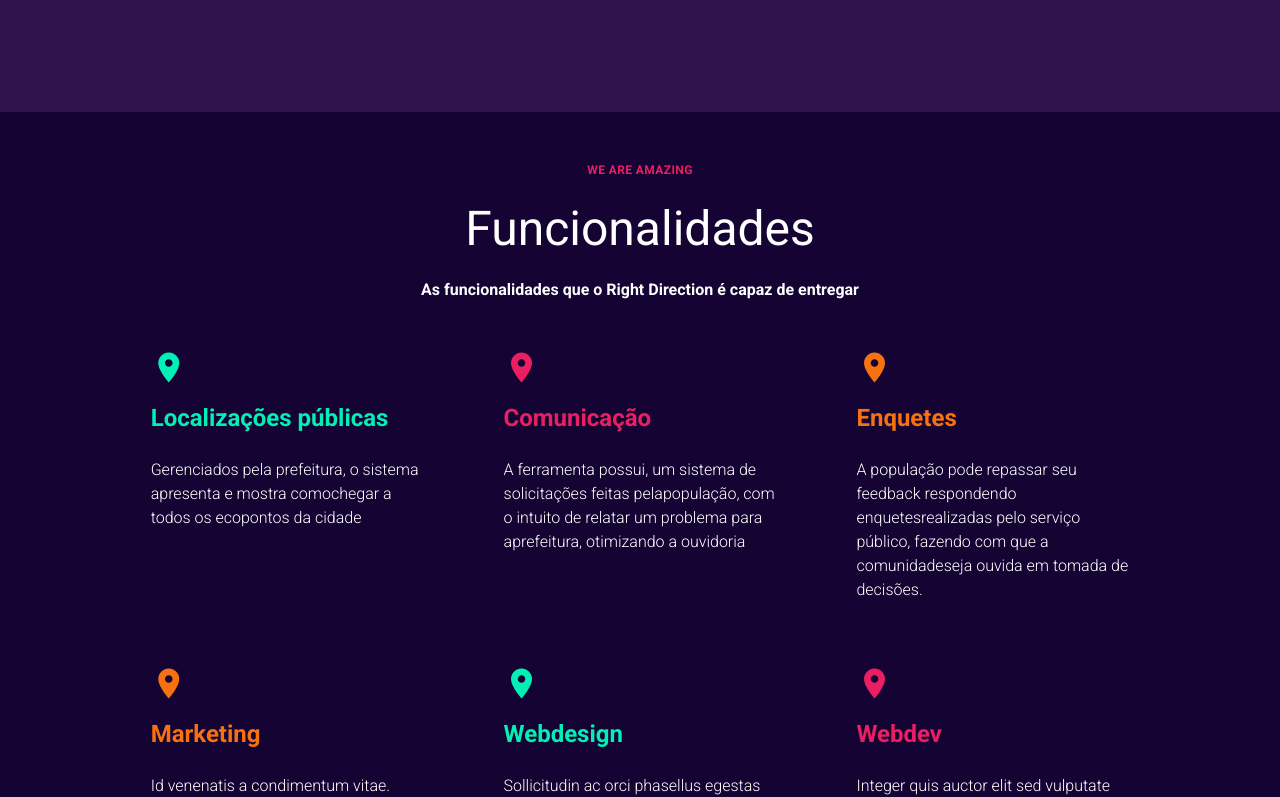
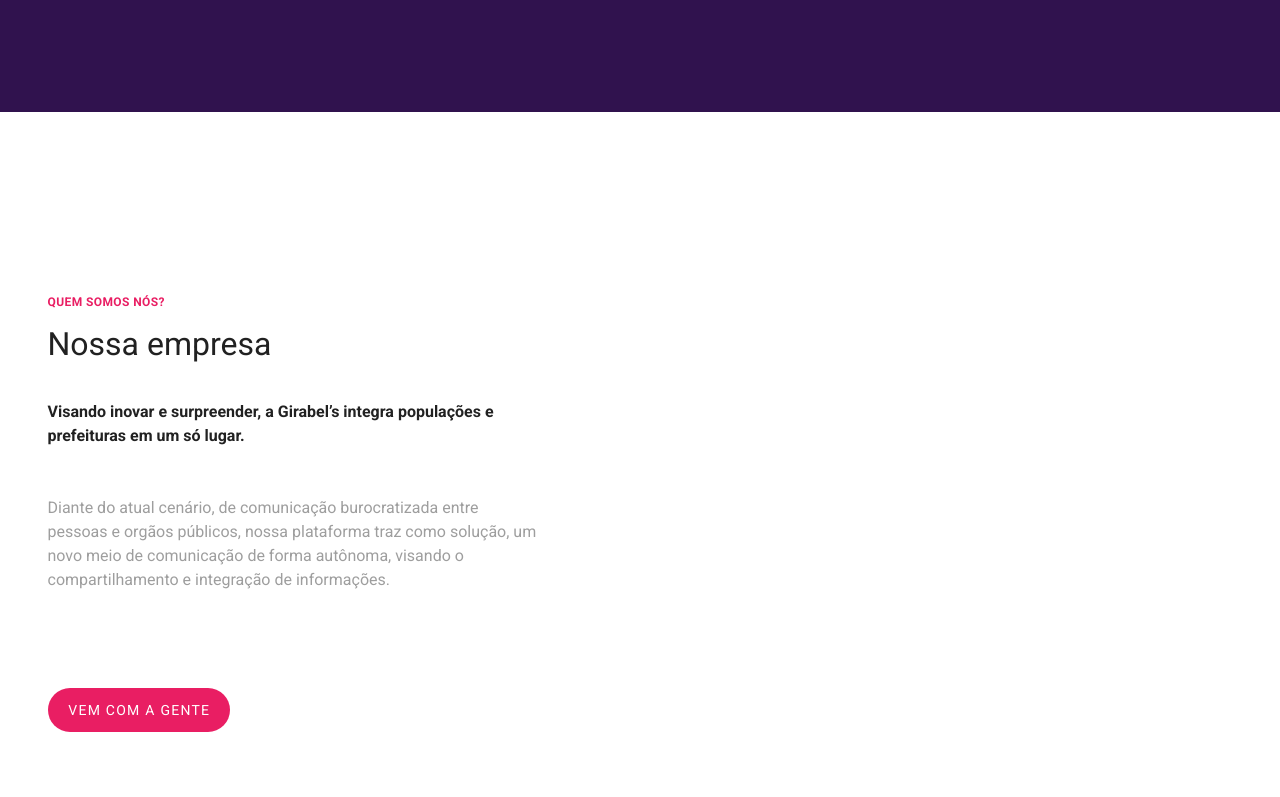
Before and after one commit to GustavoBetarelo/Distrito_Nove, a Vue app: page / in a window 1280 px wide. Shown: the part 1488-2285 px from the top of the page. Built offline with nearby package versions, Linux system fonts and the light colour scheme.

Commit message:
Desenvolvimento do componente enterprise

```diff
--- a/src/pages/landing/components/enterprise/index.vue
+++ b/src/pages/landing/components/enterprise/index.vue
@@ -0,0 +1,47 @@
+<template>
+<v-container class="pa-0 d-flex" style="min-height: 100vh">
+  <v-layout class="d-flex flex-fill">
+    <v-flex lg12 md12 sm12 xs12 class="py-12 d-flex align-center">
+
+      <div class="col-12 col-sm-12 col-lg-5 col-md-5 pa-0">
+        <div class=" d-flex pa-0">
+          <h5 class="text-uppercase text-caption font-weight-bold pink--text">
+            Quem somos nós?
+          </h5>
+        </div>
+
+        <!-- Titulo -->
+        <div class="d-flex pa-0 text-center mt-2">
+         <h1 class="font-weight-regular">Nossa empresa</h1>
+        </div>
+
+        <!-- Conteudo -->
+        <div class=" d-flex flex-column pa-0 py-8">
+          <h4>Visando inovar e surpreender, a Girabel’s integra populações e prefeituras em um só lugar.</h4>
+          <p class="py-12 grey--text">
+           Diante do atual cenário, de comunicação burocratizada entre pessoas e orgãos públicos, nossa plataforma traz como solução, um novo meio de comunicação de forma autônoma, visando o compartilhamento e integração de informações.
+          </p>
+        </div>
+        <div>
+          <v-btn class="white--text font-weight-regular"
+          dark
+          large
+          color='pink'
+          elevation=0 rounded>Vem com a gente</v-btn>
+       </div>
+      </div>
+    </v-flex>
+  </v-layout>
+</v-container>
+</template>
+
+<script>
+export default {
+  name:'EnterpriseContent',
+
+}
+</script>
+
+<style>
+
+</style>
--- a/src/pages/landing/components/home/index.vue
+++ b/src/pages/landing/components/home/index.vue
@@ -58,9 +58,15 @@
                 <v-list-item-group>
                   <v-list-item class="white--text">
                     <v-list-item-icon>
-                      <v-icon>mdi-home</v-icon>
+                      <v-icon>mdi-account</v-icon>
                     </v-list-item-icon>
-                    <v-list-item-title>Home</v-list-item-title>
+                    <v-list-item-title>User</v-list-item-title>
+                  </v-list-item>
+                  <v-list-item class="white--text">
+                    <v-list-item-icon>
+                      <v-icon>mdi-logout</v-icon>
+                    </v-list-item-icon>
+                    <v-list-item-title>Leave</v-list-item-title>
                   </v-list-item>
                 </v-list-item-group>
               </v-list>
--- a/src/pages/landing/index.vue
+++ b/src/pages/landing/index.vue
@@ -1,14 +1,15 @@
 <template>
   <div class="fill-height">
     <Home />
-    <DirectionPlatform />
-    <WeAreAmazing />
+    <DirectionPlatform/>
+    <EnterpriseContent/>
+    <WeAreAmazing/>
     <!--    <Cards />-->
     <!--    <v-divider />-->
     <!--    <Banner />-->
     <!--    <v-divider />-->
     <!--    <Form />-->
-    <LoginModal />
+    <LoginModal/>
   </div>
 </template>
 
@@ -17,10 +18,11 @@
 import LoginModal from '@/pages/landing/components/login/index';
 import DirectionPlatform from '@/pages/landing/components/direction_platform/index';
 import WeAreAmazing from '@/pages/landing/components/we_are_amazing/index';
+import EnterpriseContent from '@/pages/landing/components/enterprise/index';
 
 export default {
   name: 'Landing',
-  components: { WeAreAmazing, DirectionPlatform, LoginModal, Home },
+  components: { WeAreAmazing, DirectionPlatform, LoginModal, Home, EnterpriseContent },
 };
 </script>
 
```
